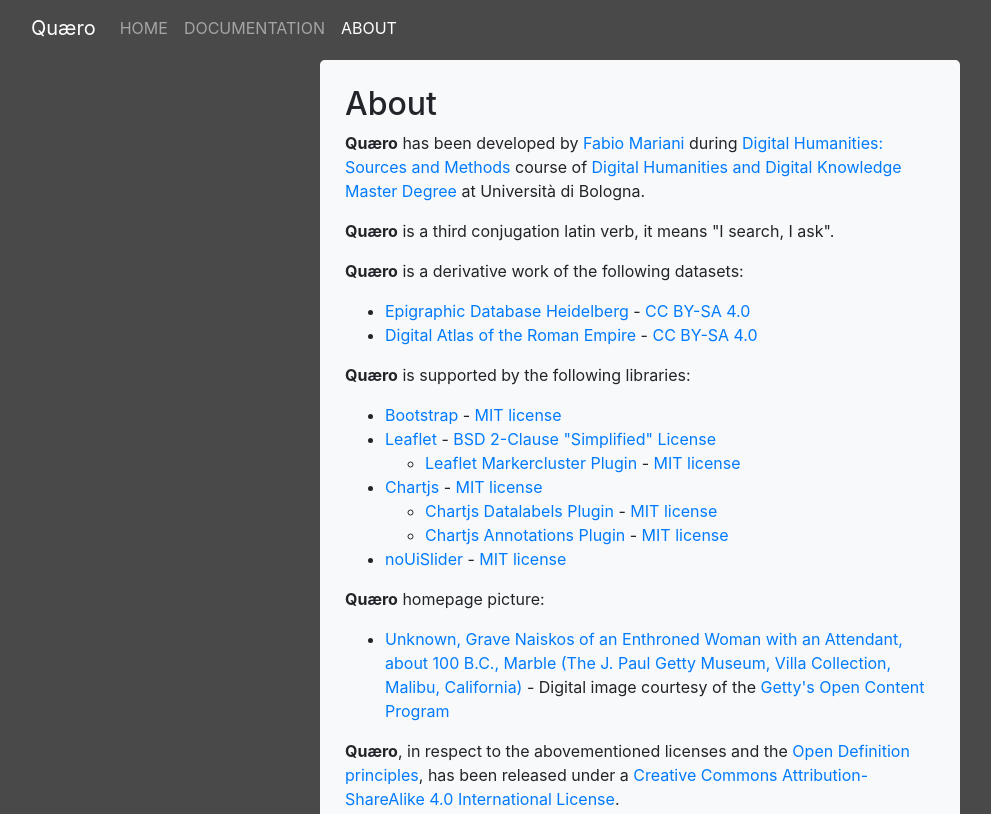
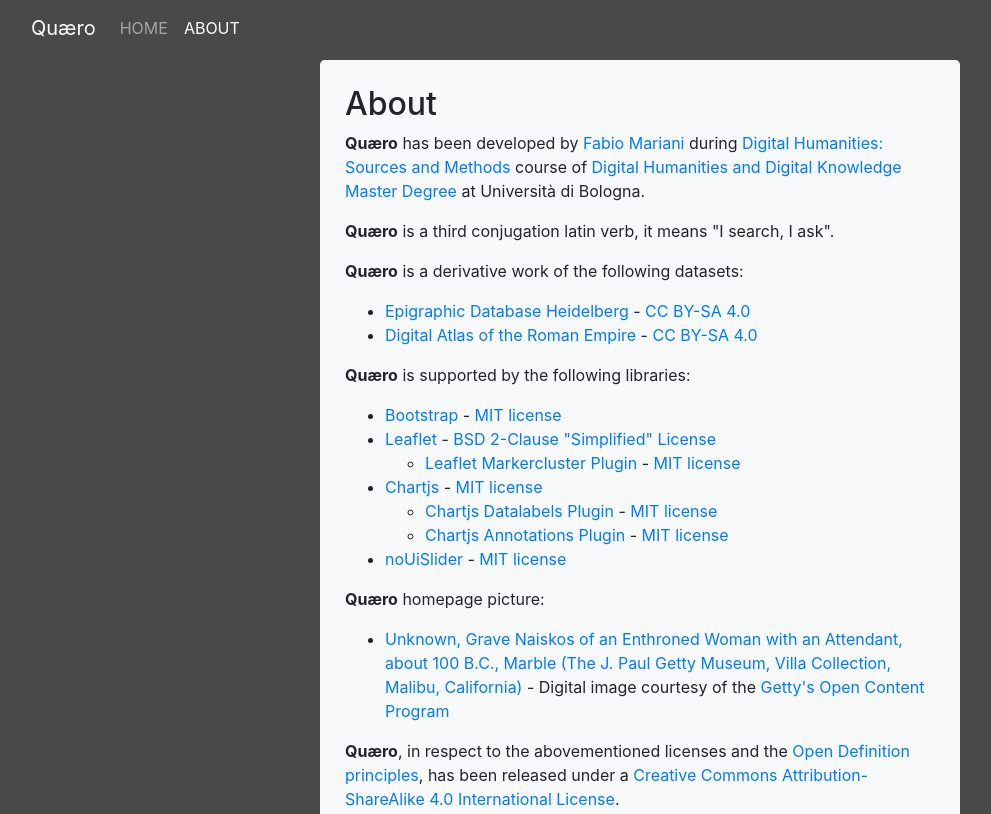
Before and after one commit to quaero-app/quaero-app.github.io, a plain HTML site: page about.html in a window 1280 px wide. Shown: the top 814 px of the page, without its empty margins (0-991 px from the left). Drawn offline with Linux system fonts and the light colour scheme.

Commit message:
Update about.html

```diff
--- a/about.html
+++ b/about.html
@@ -28,9 +28,6 @@
                       <ul class="navbar-nav mr-auto">
                         <li class="nav-item">
                           <a class="nav-link" href="index.html">HOME</a>
-                        </li>
-                        <li class="nav-item">
-                          <a class="nav-link" href="documentation.html">DOCUMENTATION</a>
                         </li>
                         <li class="nav-item active">
                             <a class="nav-link" href="about.html">ABOUT</a>
```
